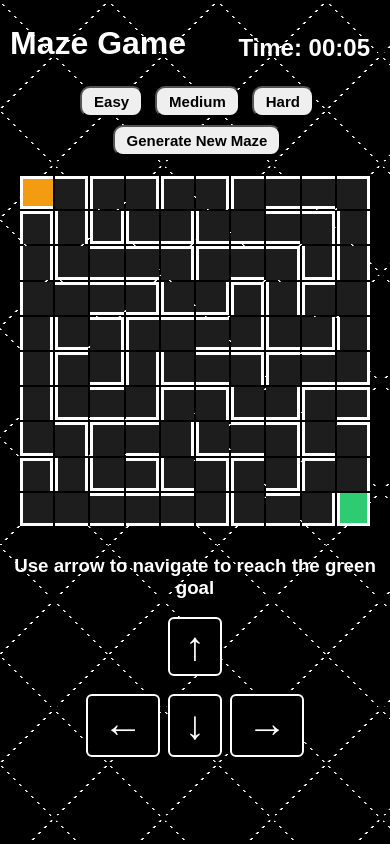
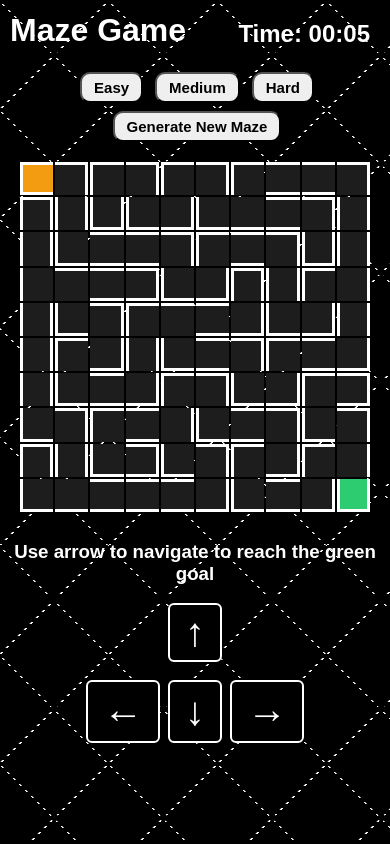
Before and after one commit to Subham-Das1/maze-game, a React (Create React App) app: page / in a window 390 px wide. Built offline with nearby package versions, Linux system fonts and the light colour scheme.

Commit message:
First commit

```diff
--- a/src/index.css
+++ b/src/index.css
@@ -175,4 +175,12 @@ h1, p{
   .header{
     gap: 0;
   }
+
+  h1{
+    margin-top: 10px;
+  }
+
+  p{
+    margin-top: 10px;
+  }
 }
```
